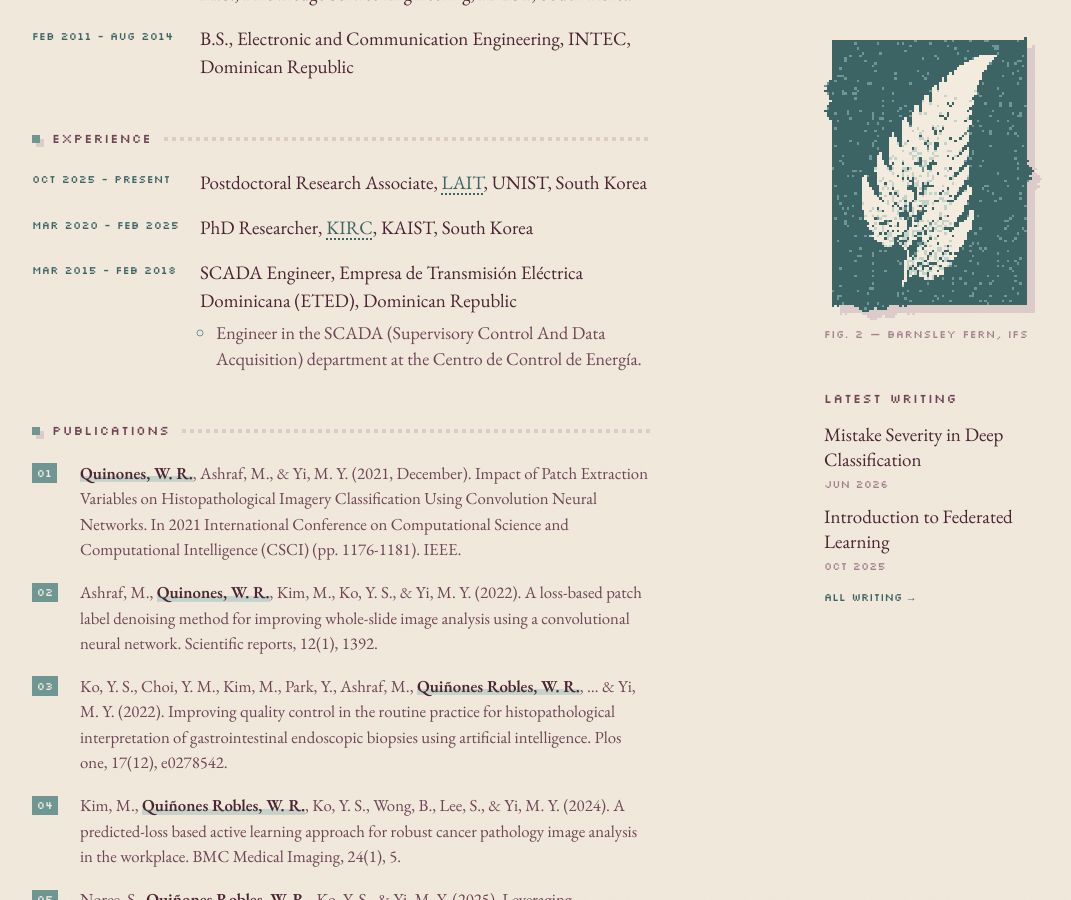
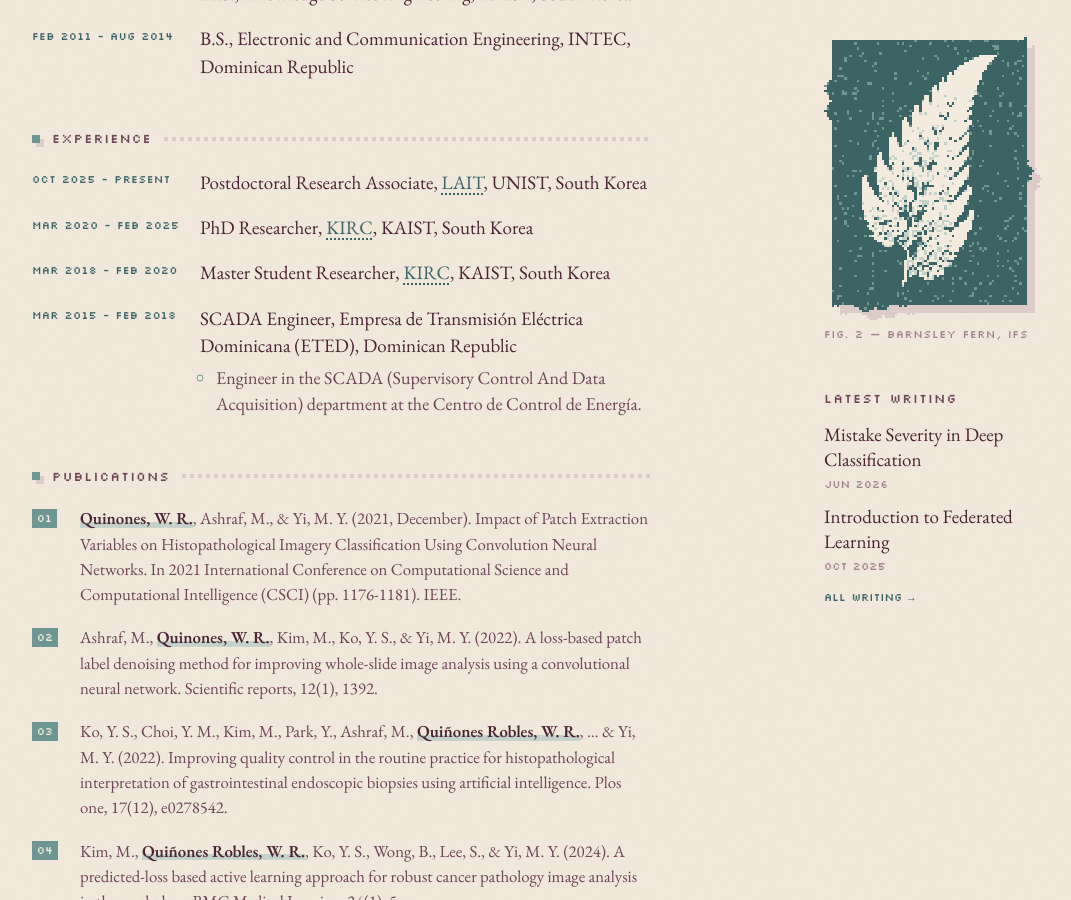
Before and after one commit to WRafell/wrafell.github.io, a Jekyll site: the page built from _pages/about.md, in a window 1280 px wide and 900 px high, scrolled down 893 px. Shown: the whole window, without its empty margins (92-1163 px from the left). Built offline with Jekyll 4.4.1, drawn with Linux system fonts in a browser that asks for light colours.

Commit message:
Add Master Student Researcher (KIRC, 2018-2020) to Experience
AI-assisted code

```diff
--- a/_pages/about.md
+++ b/_pages/about.md
@@ -24,6 +24,8 @@ I am a Postdoctoral Research Associate at [UNIST](https://www.unist.ac.kr/), wor
 *Oct 2025 - Present*
 - PhD Researcher, [KIRC](http://kirc.kaist.ac.kr/), KAIST, South Korea
 *Mar 2020 - Feb 2025*
+- Master Student Researcher, [KIRC](http://kirc.kaist.ac.kr/), KAIST, South Korea
+*Mar 2018 - Feb 2020*
 - SCADA Engineer, Empresa de Transmisión Eléctrica Dominicana (ETED), Dominican Republic
 *Mar 2015 - Feb 2018*
   - Engineer in the SCADA (Supervisory Control And Data Acquisition) department at the Centro de Control de Energía.
```
